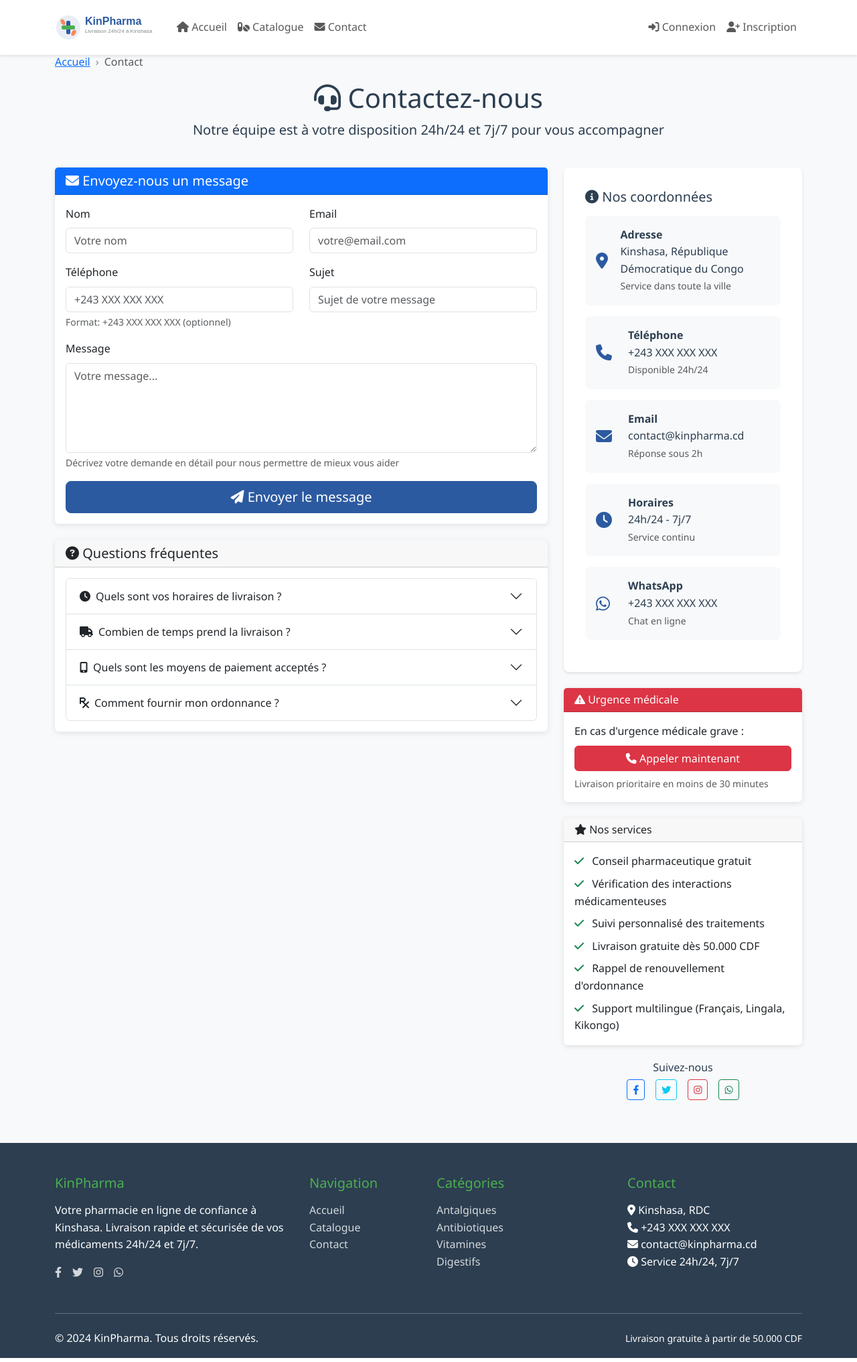
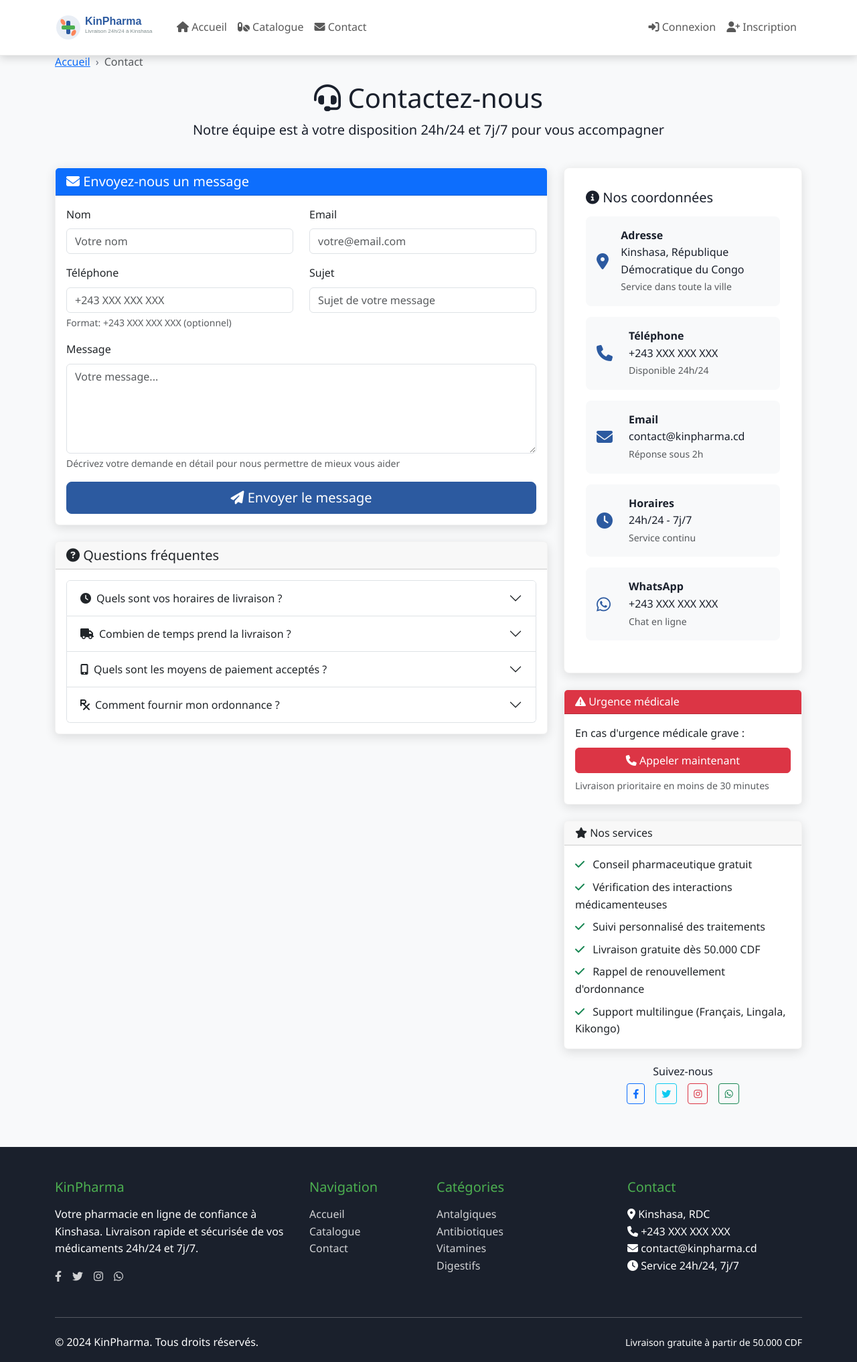
Before and after one commit to zefparis/pharma-delivery, a Flask app: page /contact in a window 1280 px wide. Shown: the whole page at 67% size. Run offline with Flask 3, Linux system fonts and the light colour scheme; some libraries are stand-ins or nearby versions.

Commit message:
Improve the appearance of the website by increasing the contrast and depth
Enhances UI contrast by adjusting color palette, box-shadows, and adding subtle borders in `static/css/style.css`.

Replit-Commit-Author: Agent
Replit-Commit-Session-Id: 9f8cec78-5358-492b-86ac-bea7a321a4f5
Replit-Commit-Screenshot-Url: https://storage.googleapis.com/screenshot-production-us-central1/f324956b-5eb7-4392-99f7-0b1198a74bab/4c544a14-0efe-4068-8405-7ee9169c09e3.jpg

```diff
--- a/static/css/style.css
+++ b/static/css/style.css
@@ -2,14 +2,17 @@
     --primary-color: #2c5aa0;
     --secondary-color: #4CAF50;
     --accent-color: #FF6B35;
-    --text-dark: #2c3e50;
-    --text-light: #7f8c8d;
+    --text-dark: #1a202c;
+    --text-light: #6b7280;
     --background-light: #f8f9fa;
-    --border-light: #e9ecef;
+    --border-light: #e5e7eb;
     --success-color: #28a745;
     --warning-color: #ffc107;
     --danger-color: #dc3545;
     --info-color: #17a2b8;
+    --shadow-light: 0 4px 16px rgba(0,0,0,0.12);
+    --shadow-medium: 0 8px 32px rgba(0,0,0,0.2);
+    --border-subtle: 1px solid rgba(0,0,0,0.05);
 }
 
 body {
@@ -27,8 +30,9 @@ body {
 
 .navbar {
     background-color: white !important;
-    box-shadow: 0 2px 4px rgba(0,0,0,0.1);
+    box-shadow: 0 4px 12px rgba(0,0,0,0.15);
     padding: 1rem 0;
+    border-bottom: 1px solid rgba(0,0,0,0.08);
 }
 
 .btn-primary {
@@ -72,14 +76,15 @@ body {
 
 .card {
     border: none;
-    box-shadow: 0 2px 8px rgba(0,0,0,0.1);
+    box-shadow: 0 4px 16px rgba(0,0,0,0.12);
     transition: transform 0.3s ease, box-shadow 0.3s ease;
     margin-bottom: 1.5rem;
+    border: 1px solid rgba(0,0,0,0.05);
 }
 
 .card:hover {
-    transform: translateY(-5px);
-    box-shadow: 0 4px 16px rgba(0,0,0,0.15);
+    transform: translateY(-8px);
+    box-shadow: 0 8px 32px rgba(0,0,0,0.2);
 }
 
 .product-card {
@@ -128,8 +133,9 @@ body {
     background: white;
     padding: 1.5rem;
     border-radius: 8px;
-    box-shadow: 0 2px 4px rgba(0,0,0,0.1);
+    box-shadow: 0 4px 16px rgba(0,0,0,0.12);
     margin-bottom: 2rem;
+    border: 1px solid rgba(0,0,0,0.05);
 }
 
 .breadcrumb {
@@ -148,7 +154,8 @@ body {
     padding: 1rem;
     border-radius: 8px;
     margin-bottom: 1rem;
-    box-shadow: 0 2px 4px rgba(0,0,0,0.1);
+    box-shadow: 0 4px 16px rgba(0,0,0,0.12);
+    border: 1px solid rgba(0,0,0,0.05);
 }
 
 .cart-item img {
@@ -162,7 +169,8 @@ body {
     background: white;
     padding: 1.5rem;
     border-radius: 8px;
-    box-shadow: 0 2px 4px rgba(0,0,0,0.1);
+    box-shadow: 0 4px 16px rgba(0,0,0,0.12);
+    border: 1px solid rgba(0,0,0,0.05);
     position: sticky;
     top: 2rem;
 }
@@ -173,7 +181,8 @@ body {
     padding: 1.5rem;
     margin-bottom: 1rem;
     border-radius: 4px;
-    box-shadow: 0 2px 4px rgba(0,0,0,0.1);
+    box-shadow: 0 4px 16px rgba(0,0,0,0.12);
+    border: 1px solid rgba(0,0,0,0.05);
 }
 
 .status-badge {
@@ -212,7 +221,8 @@ body {
     background: white;
     padding: 1.5rem;
     border-radius: 8px;
-    box-shadow: 0 2px 4px rgba(0,0,0,0.1);
+    box-shadow: 0 4px 16px rgba(0,0,0,0.12);
+    border: 1px solid rgba(0,0,0,0.05);
     text-align: center;
     margin-bottom: 1rem;
 }
@@ -343,7 +353,8 @@ body {
     background: white;
     padding: 2rem;
     border-radius: 8px;
-    box-shadow: 0 2px 4px rgba(0,0,0,0.1);
+    box-shadow: 0 4px 16px rgba(0,0,0,0.12);
+    border: 1px solid rgba(0,0,0,0.05);
     height: fit-content;
 }
 
```
